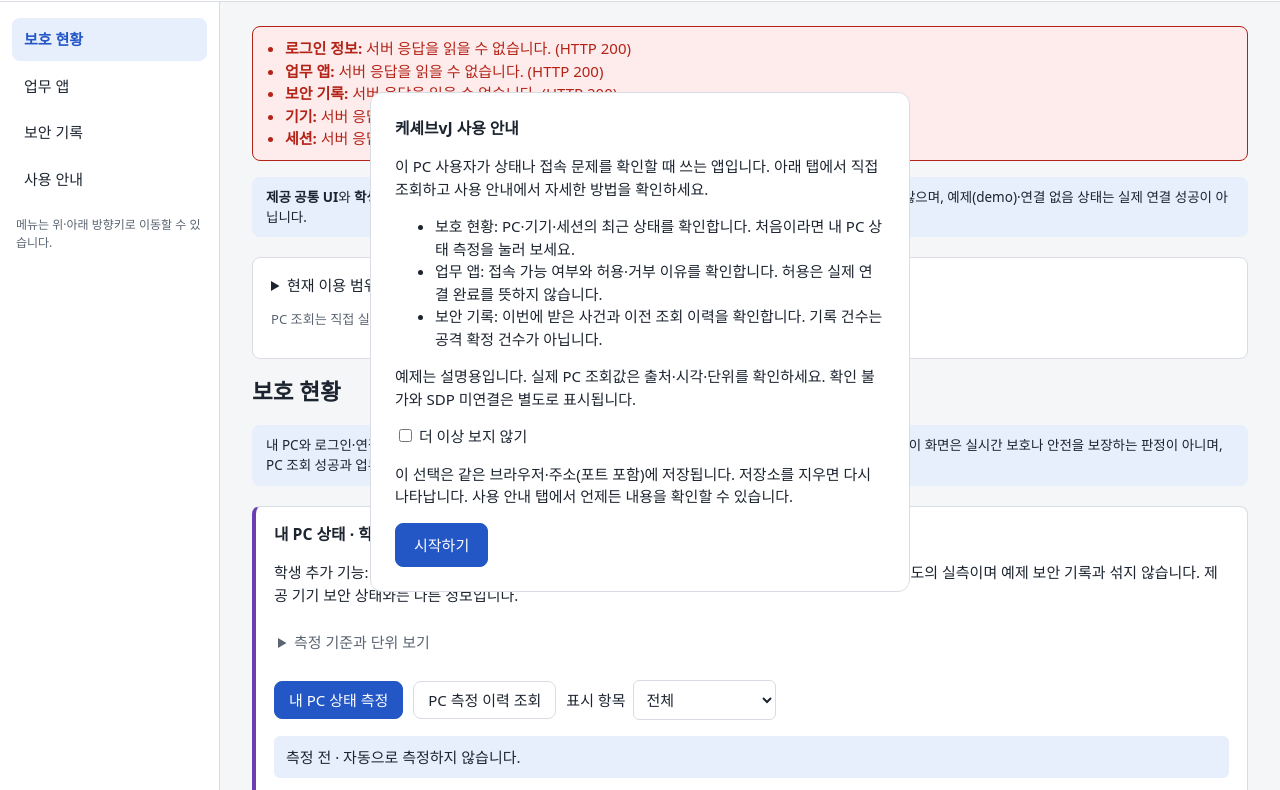
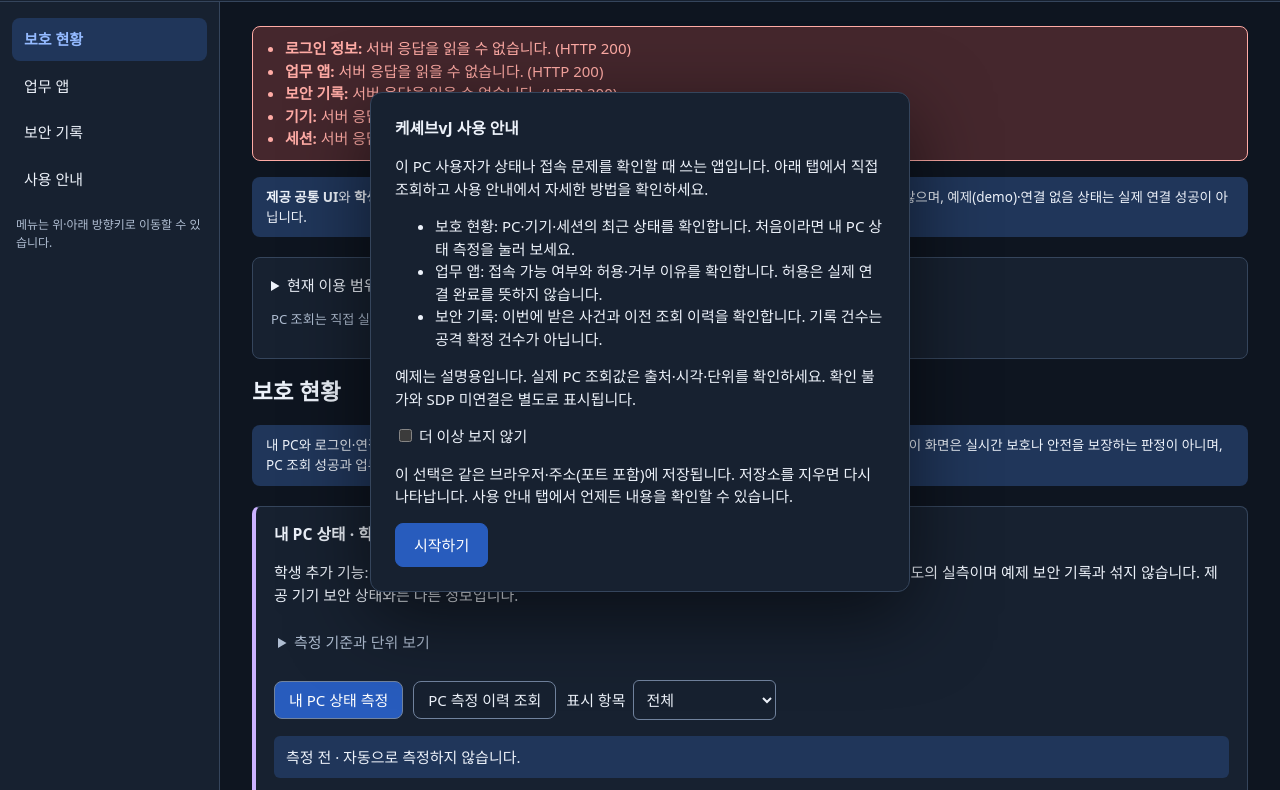
Before and after one commit to jkimsvsd-code/choi-bujang-secret-vault, a website with bundled scripts: page on-client/public/index.html in a window 1280 px wide. Shown: the part 58-848 px from the top of the page. Built offline with nearby package versions, Linux system fonts and the light colour scheme; files whose address does not match are found by name.

Commit message:
style(ui): add dark mode edition

```diff
--- a/on-client/public/style.css
+++ b/on-client/public/style.css
@@ -4,8 +4,8 @@
 #pc-status .pc-controls { display:flex; flex-wrap:wrap; align-items:center; gap:10px; margin:16px 0; }
 #pc-status .pc-controls label { display:flex; align-items:center; gap:8px; }
 #pc-status select { font:inherit; padding:8px; border:1px solid var(--border); border-radius:6px; background:var(--surface); color:var(--text); }
-#pc-status .pc-measure { background:var(--accent); color:white; border-color:var(--accent); }
-#pc-status .pc-measure:hover:not(:disabled) { color:white; background:#19449d; }
+#pc-status .pc-measure { background:var(--accent-solid); color:white; border-color:var(--control-border); }
+#pc-status .pc-measure:hover:not(:disabled) { color:white; background:var(--accent-solid-hover); }
 #pc-status .pc-help { color:var(--muted); margin:12px 0; }
 #pc-status summary { cursor:pointer; padding:10px 4px; }
 #pc-status .pc-status-message { background:var(--accent-soft); border-radius:6px; padding:10px 12px; }
@@ -41,25 +41,30 @@
 #pc-status .pc-history-table th:nth-child(3), #pc-status .pc-history-table td:nth-child(3) { min-width:64px; white-space:nowrap; overflow-wrap:normal; }
 
 :root {
-  --bg: #f5f6f8;
-  --surface: #ffffff;
-  --border: #d9dde3;
-  --text: #1c2430;
-  --muted: #5a6472;
-  --accent: #2357c6;
-  --accent-soft: #e7eefc;
-  --allow: #1d7a3e;
-  --allow-soft: #e5f4ea;
-  --deny: #b42318;
-  --deny-soft: #fdeceb;
-  --challenge: #9a5b00;
-  --challenge-soft: #fff4e0;
-  --unknown: #4b5563;
-  --unknown-soft: #eceff3;
-  --student: #6b3fb3;
-  --student-soft: #f3edfb;
+  /* Local preview dark edition. Packaged host styling must be checked separately. */
+  color-scheme: dark;
+  --bg: #0e1520;
+  --surface: #172130;
+  --border: #35455c;
+  --control-border: #71839e;
+  --text: #edf2fa;
+  --muted: #afbdd1;
+  --accent: #94baff;
+  --accent-soft: #20365a;
+  --accent-solid: #285cbd;
+  --accent-solid-hover: #3169cf;
+  --allow: #83dcaa;
+  --allow-soft: #193b2e;
+  --deny: #ffaba5;
+  --deny-soft: #45272d;
+  --challenge: #f3cb80;
+  --challenge-soft: #3c3222;
+  --unknown: #c3cede;
+  --unknown-soft: #293443;
+  --student: #cbb2ff;
+  --student-soft: #33294b;
   --radius: 8px;
-  --focus: 0 0 0 3px #f5b400;
+  --focus: 0 0 0 3px #f3cb80;
   font-family: system-ui, -apple-system, "Segoe UI", "Malgun Gothic", "Apple SD Gothic Neo", sans-serif;
   font-size: 15px;
   line-height: 1.5;
@@ -69,6 +74,10 @@
 
 * { box-sizing: border-box; }
 body { margin: 0; min-width: 1024px; }
+a { color: var(--accent); }
+a:visited { color: var(--student); }
+input { accent-color: var(--accent); }
+::selection { background: var(--accent); color: var(--bg); }
 h1 { font-size: 1.5rem; margin: 0 0 16px; }
 h2 { font-size: 1.05rem; margin: 0 0 12px; display: flex; align-items: center; gap: 8px; flex-wrap: wrap; }
 h3 { font-size: 1rem; margin: 0; }
@@ -93,7 +102,7 @@ h4 { font-size: 0.9rem; margin: 0 0 4px; color: var(--muted); }
 .brand { display: flex; align-items: center; gap: 10px; font-weight: 700; }
 .brand-mark {
   display: inline-grid; place-items: center; width: 32px; height: 32px;
-  border-radius: 50%; background: var(--accent); color: #fff; font-size: 0.95rem;
+  border-radius: 50%; background: var(--accent-solid); color: #fff; font-size: 0.95rem;
 }
 .brand-name small { font-weight: 400; color: var(--muted); margin-left: 6px; }
 .topbar-status { display: flex; align-items: center; gap: 12px; }
@@ -323,3 +332,15 @@ main:focus { outline: none; }
 #student-guide .student-guide-features > summary { padding:10px 0; cursor:pointer; }
 #student-guide .student-guide-features > h3 { margin:16px 0 8px; }
 #student-guide .student-guide-features > p { margin:0 0 16px; }
+
+/* Keep control edges and keyboard focus visible on dark surfaces. */
+.btn, #query-history button, #pc-status select, #pc-inspection select,
+#student-events select, #query-history select, [data-student-dashboard] select {
+  border-color: var(--control-border);
+}
+.btn-link:visited { color: var(--text); }
+[data-student-dashboard] dialog { box-shadow: 0 24px 80px rgb(0 0 0 / 55%); }
+[data-student-dashboard] dialog::backdrop { background: rgb(3 8 16 / 72%); }
+/* The existing start button uses inline var(--accent) with white text. */
+[data-student-dashboard] [data-guide-control] { --accent: var(--accent-solid); }
+[data-student-dashboard] [data-guide-control]:hover:not(:disabled) { --accent: var(--accent-solid-hover); }
```
